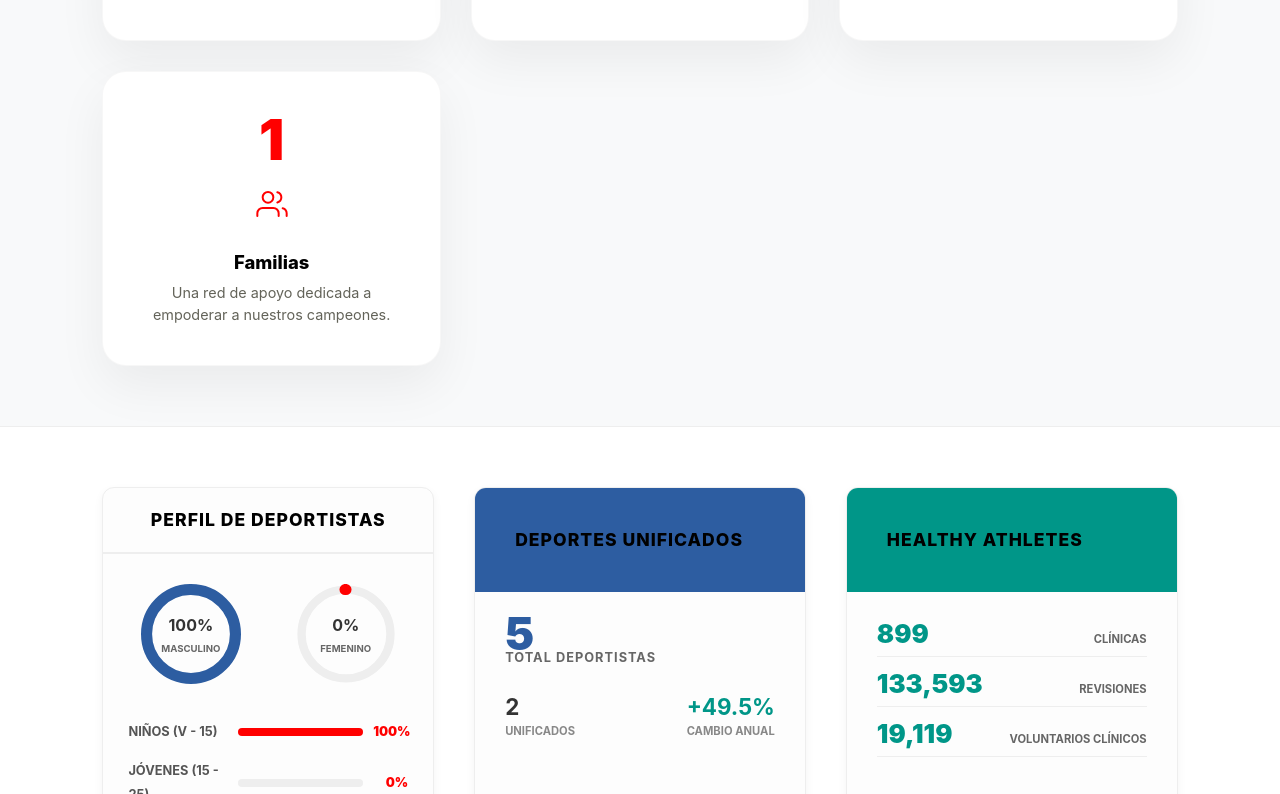
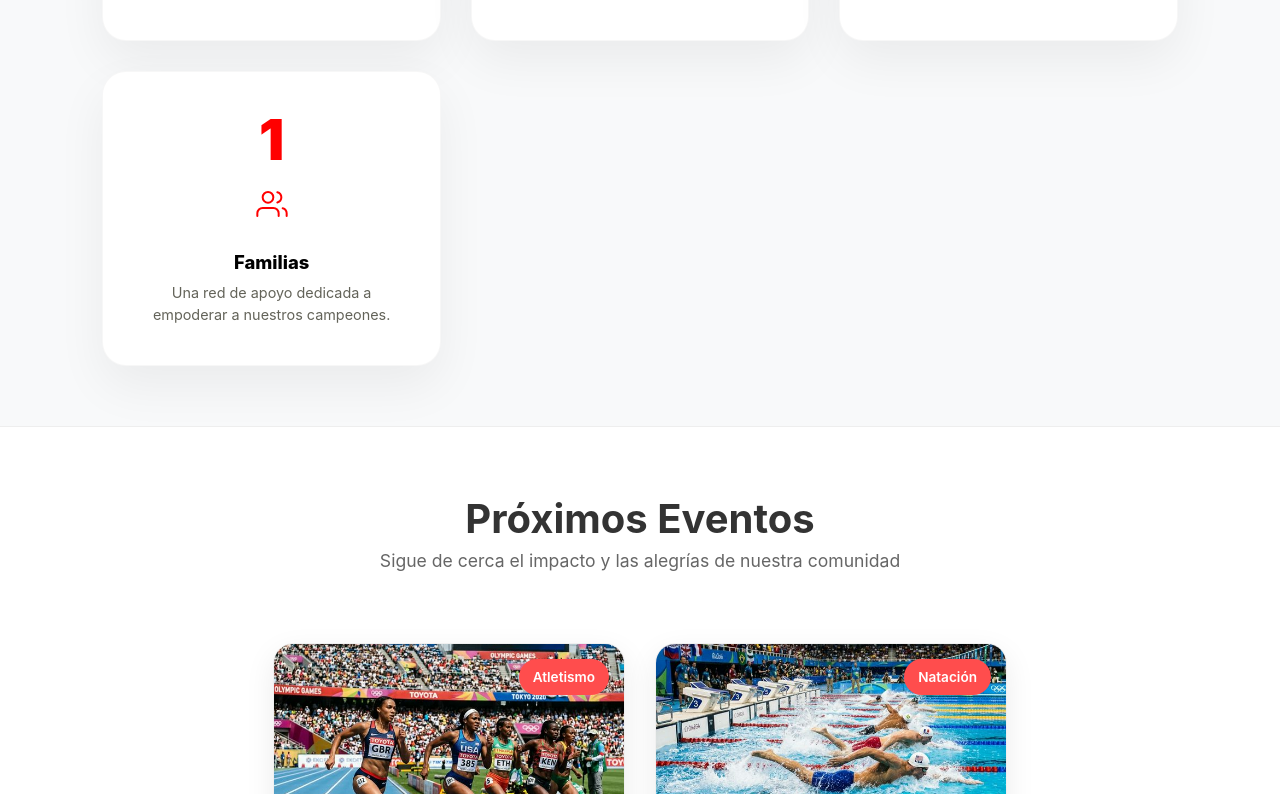
Before and after one commit to Carlosfwd86/OlimpiadasEspeciales_CostaRica, a React (Vite) app in the folder Olimpiadas_Especiales/: page / in a window 1280 px wide. Shown: the part 2006-2800 px from the top of the page. Built offline with nearby package versions, Linux system fonts and the light colour scheme; data requests are answered from the project's data file.

Commit message:
quite otra parte en el home

```diff
--- a/Olimpiadas_Especiales/src/components/Home.jsx
+++ b/Olimpiadas_Especiales/src/components/Home.jsx
@@ -7,7 +7,6 @@ import { getEntrenadores } from '../services/ServicesEntrenadores';
 import { getVoluntarios } from '../services/ServicesVoluntarios';
 import CarouselEventos from './CarouselEventos';
 import BannerVoluntarios from './BannerVoluntarios';
-import InfografiaImpacto from './InfografiaImpacto';
 
 const Home = () => {
 
@@ -524,7 +523,6 @@ const Home = () => {
                 </div>
             </div>
 
-            <InfografiaImpacto stats={counts} />
 
             <CarouselEventos />
             <BannerVoluntarios />
```
